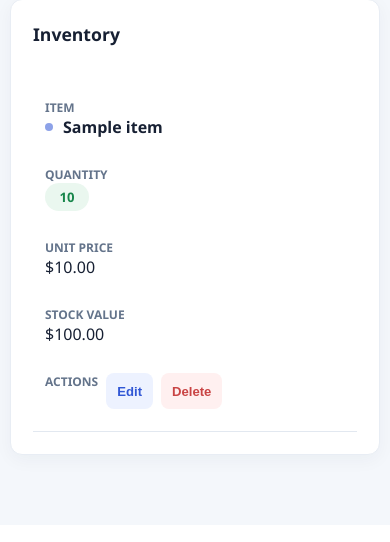
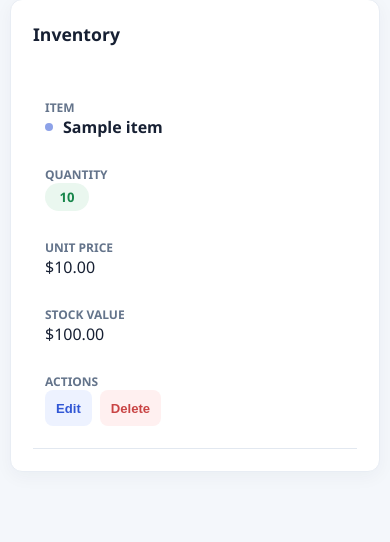
Before and after one commit to xenturyy183-stack/Small-store-inventory, a Flask app: page / in a window 390 px wide. Shown: the part 1087-1629 px from the top of the page. Before the commit the page ends 1555 px from the top, so only its background shows below. Run offline with Flask 3, Linux system fonts and the light colour scheme; the visitor is signed in with stand-in values (Sample User, id 1); tables that the repository leaves empty hold one stand-in row (values such as "Sample post").

Commit message:
alignment fix

```diff
--- a/static/styles.css
+++ b/static/styles.css
@@ -382,6 +382,10 @@ td:nth-child(2), td:nth-child(3), td:nth-child(4) {
     text-align: right;
 }
 
+th:last-child {
+    text-align: right;
+}
+
 .item-name {
     display: flex;
     align-items: center;
@@ -419,9 +423,17 @@ td:nth-child(2), td:nth-child(3), td:nth-child(4) {
 }
 
 .actions {
-    display: flex;
-    justify-content: flex-end;
+    text-align: right;
+}
+
+.action-buttons {
+    display: inline-flex;
+    align-items: center;
     gap: 8px;
+}
+
+.delete-form {
+    margin: 0;
 }
 
 .actions button {
@@ -615,6 +627,10 @@ td:nth-child(2), td:nth-child(3), td:nth-child(4) {
     }
 
     .actions {
+        text-align: left;
+    }
+
+    .action-buttons {
         justify-content: flex-start;
     }
 }
--- a/templates/index.html
+++ b/templates/index.html
@@ -162,6 +162,7 @@
                                 <td data-label="Unit price">${{ "%.2f"|format(item.price) }}</td>
                                 <td data-label="Stock value">${{ "%.2f"|format(item.quantity * item.price) }}</td>
                                 <td data-label="Actions" class="actions">
+                                    <div class="action-buttons">
                                         <button type="button" class="edit-button"
                                                 data-name="{{ item.name }}"
                                                 data-quantity="{{ item.quantity }}"
@@ -172,6 +173,7 @@
                                             <input type="hidden" name="csrf_token" value="{{ csrf_token() }}">
                                             <button type="submit" class="delete-button">Delete</button>
                                         </form>
+                                    </div>
                                 </td>
                             </tr>
                         {% else %}
```
Lines whose indentation alone changed are shown as unchanged.
